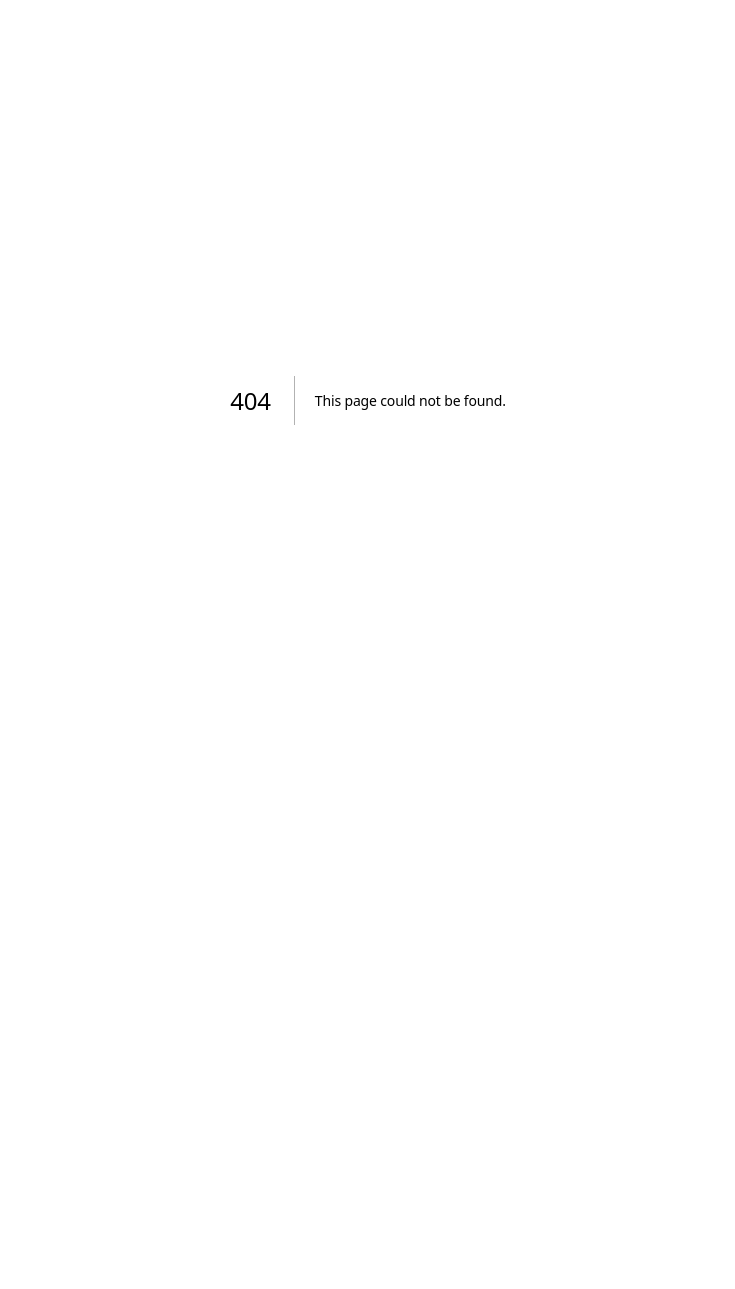
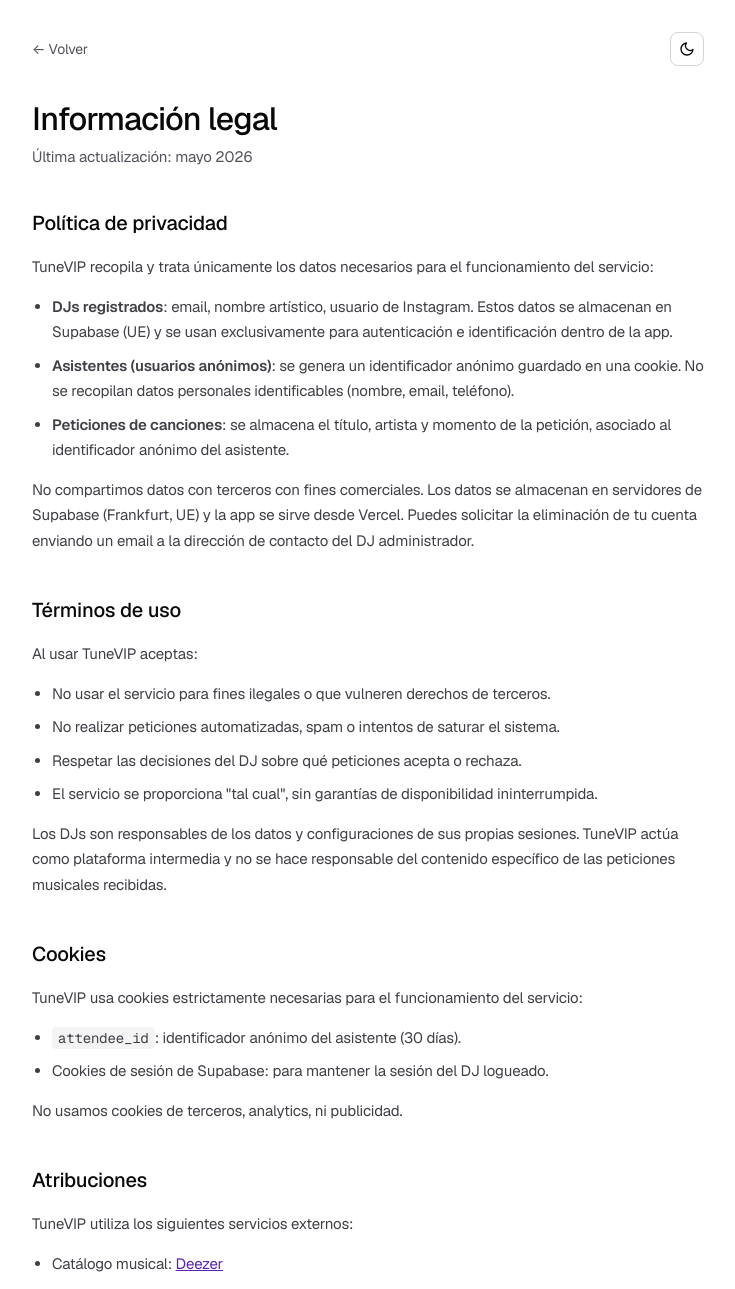
Before and after one commit to PabloVip/RequestVip, a Next.js app: page /legal in a window 1280 px wide. Before the commit this address had no page. Shown: the top 1289 px of the page, without its empty margins (272-1007 px from the left). Before the commit the page ends 800 px from the top, so only its background shows below. Built offline with nearby package versions, Linux system fonts and the light colour scheme.

Commit message:
Move attribution to legal page, add link in login

```diff
--- /dev/null
+++ b/src/app/legal/page.tsx
@@ -0,0 +1,148 @@
+import Link from 'next/link';
+import ThemeToggle from '@/components/theme-toggle';
+
+export default function LegalPage() {
+  return (
+    <main style={{
+      minHeight: '100vh',
+      maxWidth: '720px',
+      margin: '0 auto',
+      padding: '2rem 1.5rem',
+    }}>
+      <div style={{
+        display: 'flex',
+        justifyContent: 'space-between',
+        alignItems: 'center',
+        marginBottom: '2rem',
+      }}>
+        <Link href="/" style={{
+          color: 'var(--fg-subtle)',
+          fontSize: '0.875rem',
+          textDecoration: 'none',
+        }}>
+          ← Volver
+        </Link>
+        <ThemeToggle />
+      </div>
+
+      <h1 style={{
+        fontSize: '2rem',
+        fontWeight: 500,
+        letterSpacing: '-0.025em',
+        marginBottom: '0.5rem',
+      }}>
+        Información legal
+      </h1>
+      <p style={{
+        color: 'var(--fg-subtle)',
+        fontSize: '0.9375rem',
+        marginBottom: '2.5rem',
+      }}>
+        Última actualización: mayo 2026
+      </p>
+
+      <Section title="Política de privacidad">
+        <p>
+          TuneVIP recopila y trata únicamente los datos necesarios para el funcionamiento del servicio:
+        </p>
+        <ul>
+          <li><strong>DJs registrados</strong>: email, nombre artístico, usuario de Instagram. Estos datos se almacenan en Supabase (UE) y se usan exclusivamente para autenticación e identificación dentro de la app.</li>
+          <li><strong>Asistentes (usuarios anónimos)</strong>: se genera un identificador anónimo guardado en una cookie. No se recopilan datos personales identificables (nombre, email, teléfono).</li>
+          <li><strong>Peticiones de canciones</strong>: se almacena el título, artista y momento de la petición, asociado al identificador anónimo del asistente.</li>
+        </ul>
+        <p>
+          No compartimos datos con terceros con fines comerciales. Los datos se almacenan en servidores de Supabase (Frankfurt, UE) y la app se sirve desde Vercel. Puedes solicitar la eliminación de tu cuenta enviando un email a la dirección de contacto del DJ administrador.
+        </p>
+      </Section>
+
+      <Section title="Términos de uso">
+        <p>
+          Al usar TuneVIP aceptas:
+        </p>
+        <ul>
+          <li>No usar el servicio para fines ilegales o que vulneren derechos de terceros.</li>
+          <li>No realizar peticiones automatizadas, spam o intentos de saturar el sistema.</li>
+          <li>Respetar las decisiones del DJ sobre qué peticiones acepta o rechaza.</li>
+          <li>El servicio se proporciona &quot;tal cual&quot;, sin garantías de disponibilidad ininterrumpida.</li>
+        </ul>
+        <p>
+          Los DJs son responsables de los datos y configuraciones de sus propias sesiones. TuneVIP actúa como plataforma intermedia y no se hace responsable del contenido específico de las peticiones musicales recibidas.
+        </p>
+      </Section>
+
+      <Section title="Cookies">
+        <p>
+          TuneVIP usa cookies estrictamente necesarias para el funcionamiento del servicio:
+        </p>
+        <ul>
+          <li><code>attendee_id</code>: identificador anónimo del asistente (30 días).</li>
+          <li>Cookies de sesión de Supabase: para mantener la sesión del DJ logueado.</li>
+        </ul>
+        <p>
+          No usamos cookies de terceros, analytics, ni publicidad.
+        </p>
+      </Section>
+
+      <Section title="Atribuciones">
+        <p>
+          TuneVIP utiliza los siguientes servicios externos:
+        </p>
+        <ul>
+          <li>
+            Catálogo musical: <a href="https://www.deezer.com/" target="_blank" rel="noopener noreferrer" style={linkStyle}>Deezer</a>
+          </li>
+          <li>
+            Datos de BPM y clave musical: <a href="https://getsongbpm.com" target="_blank" rel="noopener noreferrer" style={linkStyle}>GetSongBPM</a>
+          </li>
+          <li>
+            Infraestructura: <a href="https://supabase.com" target="_blank" rel="noopener noreferrer" style={linkStyle}>Supabase</a> y <a href="https://vercel.com" target="_blank" rel="noopener noreferrer" style={linkStyle}>Vercel</a>
+          </li>
+          <li>
+            Tipografía: <a href="https://vercel.com/font" target="_blank" rel="noopener noreferrer" style={linkStyle}>Geist</a>
+          </li>
+        </ul>
+      </Section>
+
+      <Section title="Contacto">
+        <p>
+          Para consultas sobre privacidad o términos de uso, contacta con el DJ administrador de tu sesión a través de Instagram.
+        </p>
+      </Section>
+    </main>
+  );
+}
+
+const linkStyle: React.CSSProperties = {
+  color: 'var(--accent-soft-fg)',
+  textDecoration: 'underline',
+};
+
+function Section({ title, children }: { title: string; children: React.ReactNode }) {
+  return (
+    <section style={{
+      marginBottom: '2.5rem',
+      lineHeight: 1.7,
+      fontSize: '0.9375rem',
+      color: 'var(--fg-muted)',
+    }}>
+      <h2 style={{
+        fontSize: '1.25rem',
+        fontWeight: 500,
+        letterSpacing: '-0.01em',
+        marginBottom: '0.875rem',
+        color: 'var(--fg)',
+      }}>
+        {title}
+      </h2>
+      <div style={{ display: 'flex', flexDirection: 'column', gap: '0.875rem' }}>
+        {children}
+      </div>
+      <style>{`
+        section ul { padding-left: 1.25rem; display: flex; flex-direction: column; gap: 0.5rem; }
+        section li { color: var(--fg-muted); }
+        section a { color: var(--accent-soft-fg); }
+        section code { font-family: var(--font-mono); font-size: 0.875rem; background: var(--bg-muted); padding: 0.125rem 0.375rem; border-radius: 4px; }
+      `}</style>
+    </section>
+  );
+}
```
Also changed, not shown: src/app/admin/admin-client.tsx (+2 -17 lines), src/app/login/login-form.tsx (+25 -1 lines).
